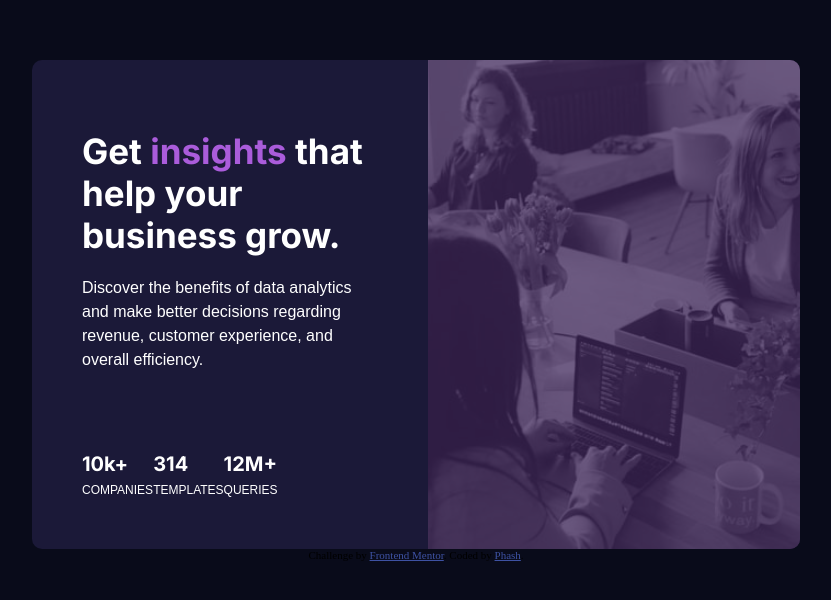
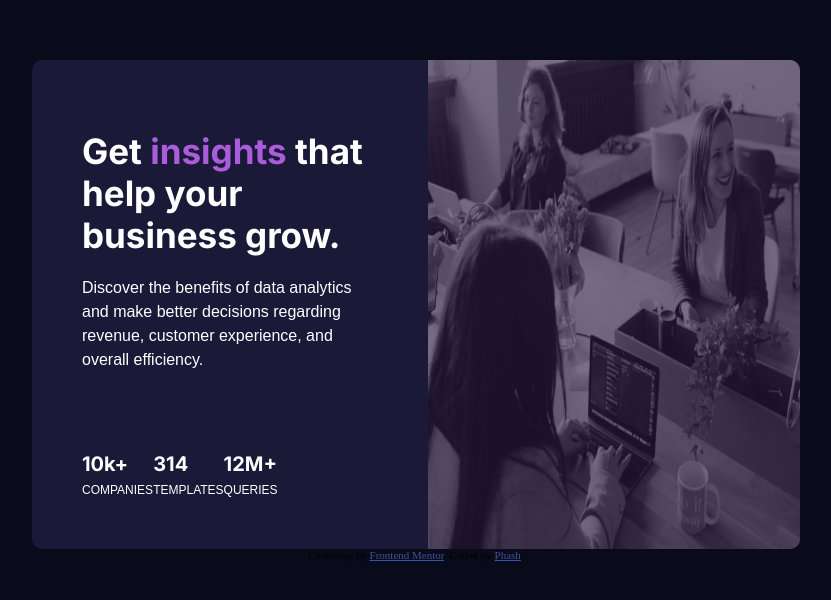
Before and after one commit to PhashJnr/stats-preview-card, a plain HTML site: page index.html in a window 1280 px wide. Shown: the part 140-740 px from the top of the page, without its empty margins (224-1055 px from the left). Drawn offline with Linux system fonts and the light colour scheme; a web font is replaced by a local one.

Commit message:
Update style.css

```diff
--- a/style.css
+++ b/style.css
@@ -81,7 +81,8 @@
   height: 100%;
   border-top-right-radius: 10px;
   border-bottom-right-radius: 10px;
-  opacity: 0.5;
+  opacity: 0.75;
+  mix-blend-mode: multiply
   object-fit: cover;
   position: relative;
 }
```
